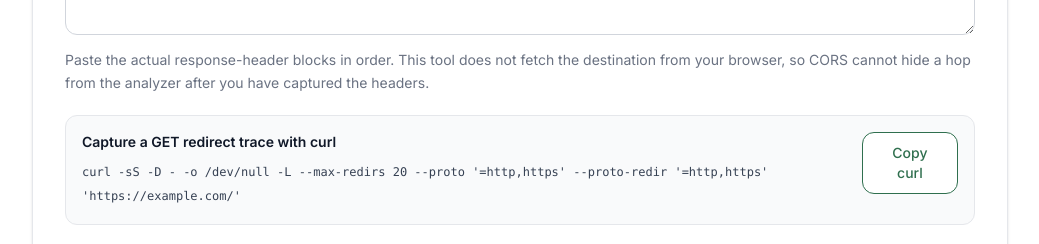
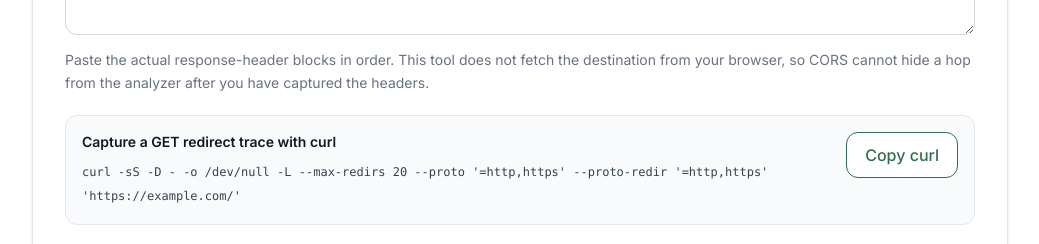
Before and after one commit to vaarunsonawwane-ops/yoryantra-new, a Next.js app: page /tools/redirect-chain-checker in a window 1280 px wide. Shown: the part 860-1104 px from the top of the page, without its empty margins (120-1159 px from the left). Built offline with nearby package versions, Linux system fonts and the light colour scheme.

Commit message:
Update ToolClient.tsx

```diff
--- a/app/tools/redirect-chain-checker/ToolClient.tsx
+++ b/app/tools/redirect-chain-checker/ToolClient.tsx
@@ -864,7 +864,7 @@ export default function ToolClient() {
             <button
               type="button"
               onClick={copyCurl}
-              className="yoryantra-btn-outline text-sm"
+              className="yoryantra-btn-outline whitespace-nowrap"
             >
               Copy curl
             </button>
```
